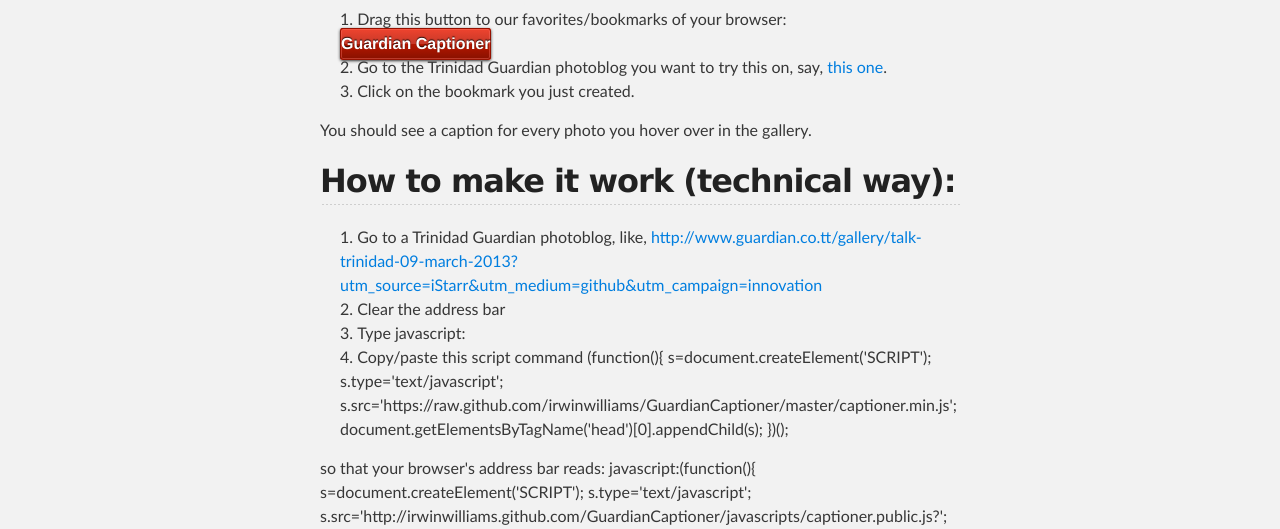
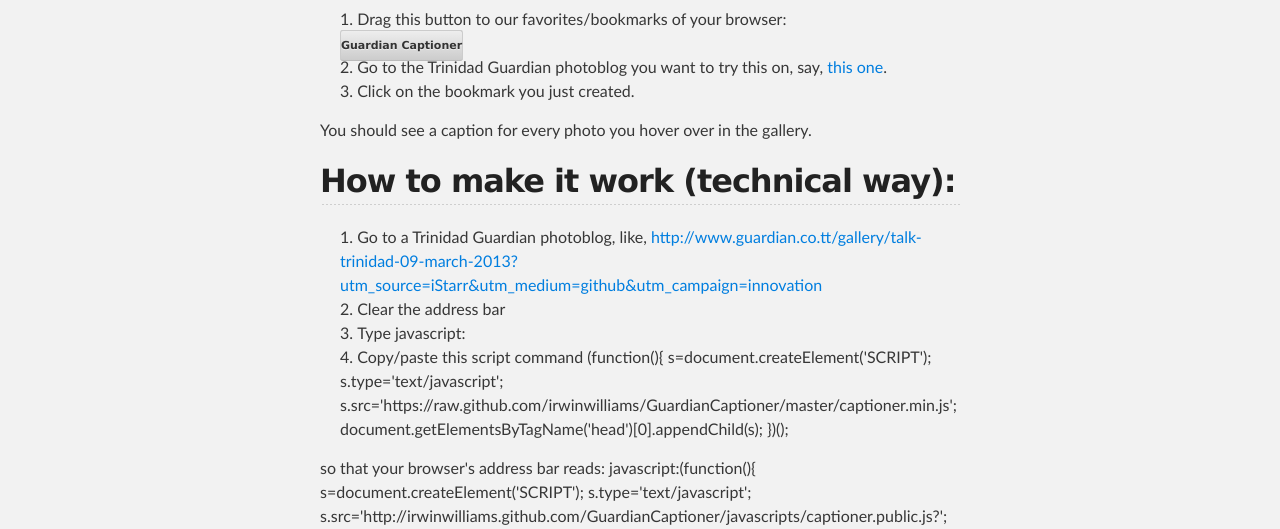
Before and after one commit to irwinwilliams/GuardianCaptioner, a plain HTML site: page index.html in a window 1280 px wide. Shown: the part 571-1100 px from the top of the page. Drawn offline with Linux system fonts and the light colour scheme.

Commit message:
Update index.html

```diff
--- a/index.html
+++ b/index.html
@@ -10,42 +10,41 @@
 
     <title>GuardianCaptioner</title>
     <style>
-     .thoughtbot {
-  background-color: #ee432e;
-  background-image: -webkit-gradient(linear, left top, left bottom, color-stop(0%, #ee432e), color-stop(50%, #c63929), color-stop(50%, #b51700), color-stop(100%, #891100));
-  background-image: -webkit-linear-gradient(top, #ee432e 0%, #c63929 50%, #b51700 50%, #891100 100%);
-  background-image: -moz-linear-gradient(top, #ee432e 0%, #c63929 50%, #b51700 50%, #891100 100%);
-  background-image: -ms-linear-gradient(top, #ee432e 0%, #c63929 50%, #b51700 50%, #891100 100%);
-  background-image: -o-linear-gradient(top, #ee432e 0%, #c63929 50%, #b51700 50%, #891100 100%);
-  background-image: linear-gradient(top, #ee432e 0%, #c63929 50%, #b51700 50%, #891100 100%);
-  border: 1px solid #951100;
+     .clean-gray {
+  background-color: #eeeeee;
+  background-image: -webkit-gradient(linear, left top, left bottom, color-stop(0%, #eeeeee), color-stop(100%, #cccccc));
+  background-image: -webkit-linear-gradient(top, #eeeeee, #cccccc);
+  background-image: -moz-linear-gradient(top, #eeeeee, #cccccc);
+  background-image: -ms-linear-gradient(top, #eeeeee, #cccccc);
+  background-image: -o-linear-gradient(top, #eeeeee, #cccccc);
+  background-image: linear-gradient(top, #eeeeee, #cccccc);
+  border: 1px solid #ccc;
+  border-bottom: 1px solid #bbb;
   border-radius: 3px;
-  -webkit-box-shadow: inset 0px 0px 0px 1px rgba(255, 115, 100, 0.4), 0 1px 3px #333333;
-  box-shadow: inset 0px 0px 0px 1px rgba(255, 115, 100, 0.4), 0 1px 3px #333333;
-  color: #fff;
-  font: bold 16px/1 "helvetica neue", helvetica, arial, sans-serif;
-  padding: 6px 0 7px 0;
-  text-shadow: 0px -1px 1px rgba(0, 0, 0, 0.8);
-  width: 80px; }
-  .thoughtbot:hover {
-    background-color: #f37873;
-    background-image: -webkit-gradient(linear, left top, left bottom, color-stop(0%, #f37873), color-stop(50%, #db504d), color-stop(50%, #cb0500), color-stop(100%, #a20601));
-    background-image: -webkit-linear-gradient(top, #f37873 0%, #db504d 50%, #cb0500 50%, #a20601 100%);
-    background-image: -moz-linear-gradient(top, #f37873 0%, #db504d 50%, #cb0500 50%, #a20601 100%);
-    background-image: -ms-linear-gradient(top, #f37873 0%, #db504d 50%, #cb0500 50%, #a20601 100%);
-    background-image: -o-linear-gradient(top, #f37873 0%, #db504d 50%, #cb0500 50%, #a20601 100%);
-    background-image: linear-gradient(top, #f37873 0%, #db504d 50%, #cb0500 50%, #a20601 100%);
-    cursor: pointer; }
-  .thoughtbot:active {
-    background-color: #d43c28;
-    background-image: -webkit-gradient(linear, left top, left bottom, color-stop(0%, #d43c28), color-stop(50%, #ad3224), color-stop(50%, #9c1500), color-stop(100%, #700d00));
-    background-image: -webkit-linear-gradient(top, #d43c28 0%, #ad3224 50%, #9c1500 50%, #700d00 100%);
-    background-image: -moz-linear-gradient(top, #d43c28 0%, #ad3224 50%, #9c1500 50%, #700d00 100%);
-    background-image: -ms-linear-gradient(top, #d43c28 0%, #ad3224 50%, #9c1500 50%, #700d00 100%);
-    background-image: -o-linear-gradient(top, #d43c28 0%, #ad3224 50%, #9c1500 50%, #700d00 100%);
-    background-image: linear-gradient(top, #d43c28 0%, #ad3224 50%, #9c1500 50%, #700d00 100%);
-    -webkit-box-shadow: inset 0px 0px 0px 1px rgba(255, 115, 100, 0.4);
-    box-shadow: inset 0px 0px 0px 1px rgba(255, 115, 100, 0.4); }
+  color: #333;
+  font: bold 11px/1 "Lucida Grande", "Lucida Sans Unicode", "Lucida Sans", Geneva, Verdana, sans-serif;
+  padding: 8px 0;
+  text-align: center;
+  text-shadow: 0 1px 0 #eee;
+  width: 150px; }
+  .clean-gray:hover {
+    background-color: #dddddd;
+    background-image: -webkit-gradient(linear, left top, left bottom, color-stop(0%, #dddddd), color-stop(100%, #bbbbbb));
+    background-image: -webkit-linear-gradient(top, #dddddd, #bbbbbb);
+    background-image: -moz-linear-gradient(top, #dddddd, #bbbbbb);
+    background-image: -ms-linear-gradient(top, #dddddd, #bbbbbb);
+    background-image: -o-linear-gradient(top, #dddddd, #bbbbbb);
+    background-image: linear-gradient(top, #dddddd, #bbbbbb);
+    border: 1px solid #bbb;
+    border-bottom: 1px solid #999;
+    cursor: pointer;
+    text-shadow: 0 1px 0 #ddd; }
+  .clean-gray:active {
+    border: 1px solid #aaa;
+    border-bottom: 1px solid #888;
+    -webkit-box-shadow: inset 0 0 5px 2px #aaaaaa, 0 1px 0 0 #eeeeee;
+    box-shadow: inset 0 0 5px 2px #aaaaaa, 0 1px 0 0 #eeeeee; }
+
     </style>
   </head>
 
@@ -78,7 +77,7 @@
 <h2>How to make it work (easy as pie):</h2>
 <ol>
   <li>Drag this button to our favorites/bookmarks of your browser: <br />
-    <a class="thoughtbot" href="javascript:(function(){s=document.createElement('SCRIPT');s.type='text/javascript';s.src='http://irwinwilliams.github.com/GuardianCaptioner/javascripts/captioner.public.js';document.getElementsByTagName('head')[0].appendChild(s)})();">Guardian Captioner</a>
+    <a class="clean-gray" href="javascript:(function(){s=document.createElement('SCRIPT');s.type='text/javascript';s.src='http://irwinwilliams.github.com/GuardianCaptioner/javascripts/captioner.public.js';document.getElementsByTagName('head')[0].appendChild(s)})();">Guardian Captioner</a>
   </li>
 <li>
   Go to the Trinidad Guardian photoblog you want to try this on, say, <a href="http://www.guardian.co.tt/gallery/talk-trinidad-09-march-2013?utm_source=iStarr&amp;utm_medium=github&amp;utm_campaign=innovation">this one</a>.
```
